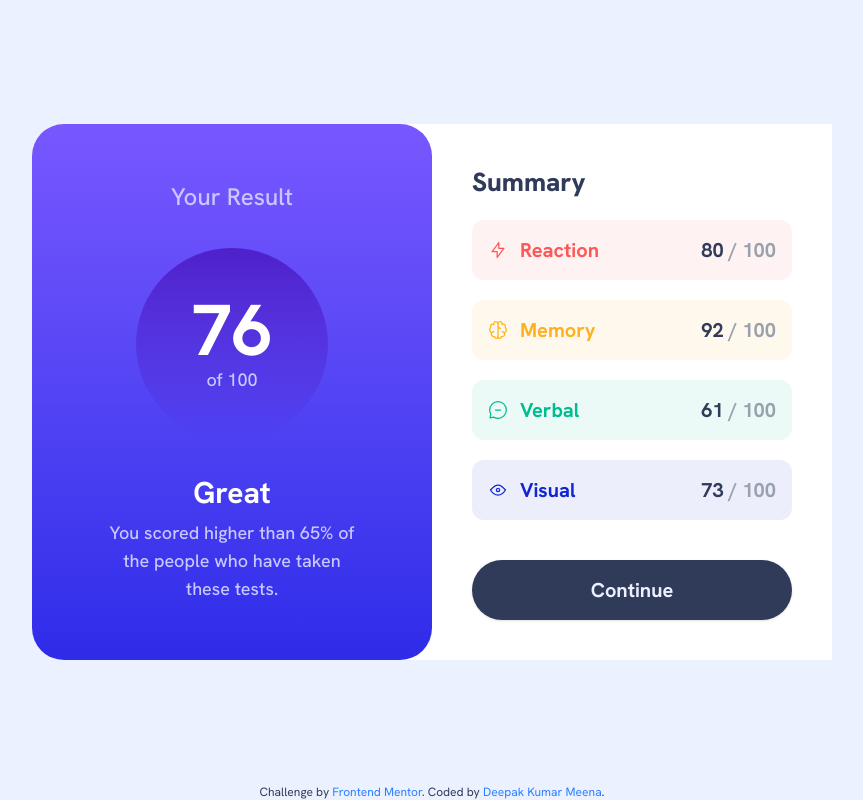
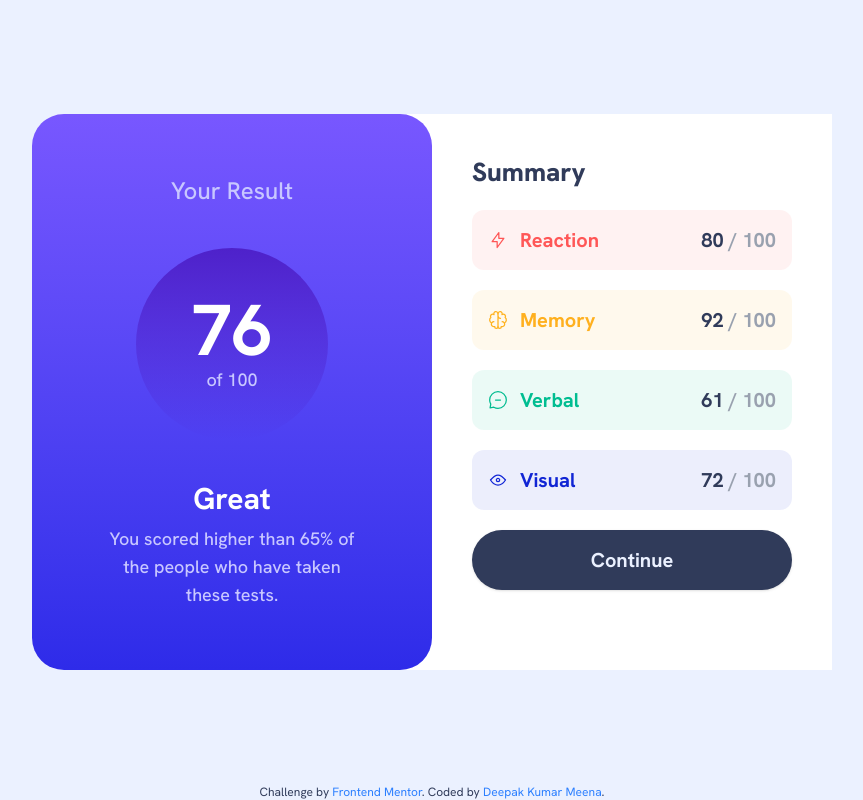
Before and after one commit to Genrex7/results-summary-component, a website built with Vite: page index.html in a window 1280 px wide. Shown: the whole page, without its empty margins (208-1071 px from the left). Built offline with nearby package versions, Linux system fonts and the light colour scheme.

Commit message:
feat: implement dynamic content loading from JSON and update README

```diff
--- a/data.json
+++ /dev/null
@@ -1,22 +0,0 @@
-[
-	{
-		"category": "Reaction",
-		"score": 80,
-		"icon": "./assets/images/icon-reaction.svg"
-	},
-	{
-		"category": "Memory",
-		"score": 92,
-		"icon": "./assets/images/icon-memory.svg"
-	},
-	{
-		"category": "Verbal",
-		"score": 61,
-		"icon": "./assets/images/icon-verbal.svg"
-	},
-	{
-		"category": "Visual",
-		"score": 72,
-		"icon": "./assets/images/icon-visual.svg"
-	}
-]
--- a/index.html
+++ b/index.html
@@ -57,77 +57,9 @@
 					>
 						Summary
 					</p>
-					<div class="scores flex flex-col gap-4 mb-6 md:mb-10 md:gap-5">
-						<div
-							class="reaction p-4 rounded-xl flex justify-between bg-bg-Red font-bold"
-						>
-							<div class="left-side flex gap-3">
-								<img src="src/images/icon-reaction.svg" alt="Reaction icon" />
-								<p class="text-Light-Red">Reaction</p>
-							</div>
-							<div class="right-side">
-								<p>
-									<span class="text-Dark-Gray-Blue">80 </span>
-									<span class="text-gray-400">/ 100</span>
-								</p>
-							</div>
-						</div>
-
-						<div
-							class="memory p-4 rounded-xl flex justify-between bg-bg-Orange font-bold"
-						>
-							<div class="left-side flex gap-3">
-								<img src="src/images/icon-memory.svg" alt="Reaction icon" />
-								<p class="text-Orangey-Yellow">Memory</p>
-							</div>
-							<div class="right-side">
-								<p>
-									<span class="text-Dark-Gray-Blue">92</span>
-									<span class="text-gray-400">/ 100</span>
-								</p>
-							</div>
-						</div>
-
-						<div
-							class="verbal p-4 rounded-xl flex justify-between bg-bg-Green font-bold"
-						>
-							<div class="left-side flex gap-3">
-								<img src="src/images/icon-verbal.svg" alt="Reaction icon" />
-								<p class="text-Green-Teal">Verbal</p>
-							</div>
-							<div class="right-side">
-								<p>
-									<span class="text-Dark-Gray-Blue">61</span>
-									<span class="text-gray-400">/ 100</span>
-								</p>
-							</div>
-						</div>
-
-						<div
-							class="visual p-4 rounded-xl flex justify-between bg-bg-Blue font-bold"
-						>
-							<div class="left-side flex gap-3">
-								<img
-									src="src/images/icon-visual.svg"
-									alt="Reaction icon"
-									class="stroke-3"
-								/>
-								<p class="text-Cobalt-Blue">Visual</p>
-							</div>
-							<div class="right-side">
-								<p>
-									<span class="text-Dark-Gray-Blue">73</span>
-									<span class="text-gray-400">/ 100</span>
-								</p>
-							</div>
-						</div>
-					</div>
-
-					<button
-						class="bg-Dark-Gray-Blue text-Pale-Blue w-full h-15 rounded-4xl hover:bg-linear-to-b from-Light-Slate-Blue to-Light-Royal-Blue cursor-pointer font-bold shadow-sm hover:shadow-blue-400/50"
-					>
-						Continue
-					</button>
+					<div
+						class="scores-container flex flex-col gap-4 mb-6 md:mb-10 md:gap-5"
+					></div>
 				</div>
 			</section>
 		</main>
@@ -147,5 +79,6 @@
 				>Deepak Kumar Meena</a
 			>.
 		</footer>
+		<script src="src/scripts/main.js"></script>
 	</body>
 </html>
--- /dev/null
+++ b/public/data.json
@@ -0,0 +1,30 @@
+[
+	{
+		"category": "Reaction",
+		"score": 80,
+		"icon": "src/images/icon-reaction.svg",
+		"backgroundColor": "bg-bg-Red",
+		"color": "text-Light-Red"
+	},
+	{
+		"category": "Memory",
+		"score": 92,
+		"icon": "src/images/icon-memory.svg",
+		"backgroundColor": "bg-bg-Orange",
+		"color": "text-Orangey-Yellow"
+	},
+	{
+		"category": "Verbal",
+		"score": 61,
+		"icon": "src/images/icon-verbal.svg",
+		"backgroundColor": "bg-bg-Green",
+		"color": "text-Green-Teal"
+	},
+	{
+		"category": "Visual",
+		"score": 72,
+		"icon": "src/images/icon-visual.svg",
+		"backgroundColor": "bg-bg-Blue",
+		"color": "text-Cobalt-Blue"
+	}
+]
--- /dev/null
+++ b/src/scripts/main.js
@@ -0,0 +1,36 @@
+// Fetch local JSON and populate dynamically
+fetch('./data.json')
+	.then((response) => response.json())
+	.then((data) => {
+		const container = document.querySelector('.scores-container');
+
+		// Loop through data and generate HTML
+		data.forEach((item) => {
+			const card = document.createElement('div');
+			card.className = `${item.category.toLowerCase()} p-4 rounded-xl flex justify-between ${
+				item.backgroundColor
+			} font-bold`;
+
+			card.innerHTML = `
+      <div class="left-side flex gap-3">
+        <img src="${item.icon}" alt="${item.category} icon" />
+        <p class="${item.color}">${item.category}</p>
+      </div>
+      <div class="right-side">
+        <p>
+          <span class="text-Dark-Gray-Blue">${item.score}</span>
+          <span class="text-gray-400">/ 100</span>
+        </p>
+      </div>
+      `;
+
+			container.appendChild(card);
+		});
+
+		const button = document.createElement('button');
+		button.className = `bg-Dark-Gray-Blue text-Pale-Blue w-full h-15 rounded-4xl hover:bg-linear-to-b from-Light-Slate-Blue to-Light-Royal-Blue cursor-pointer font-bold shadow-sm hover:shadow-blue-400/50`;
+		button.textContent = 'Continue';
+
+		container.appendChild(button);
+	})
+	.catch((err) => console.error('Error loading JSON:', err));
```
Also changed, not shown: README.md.
